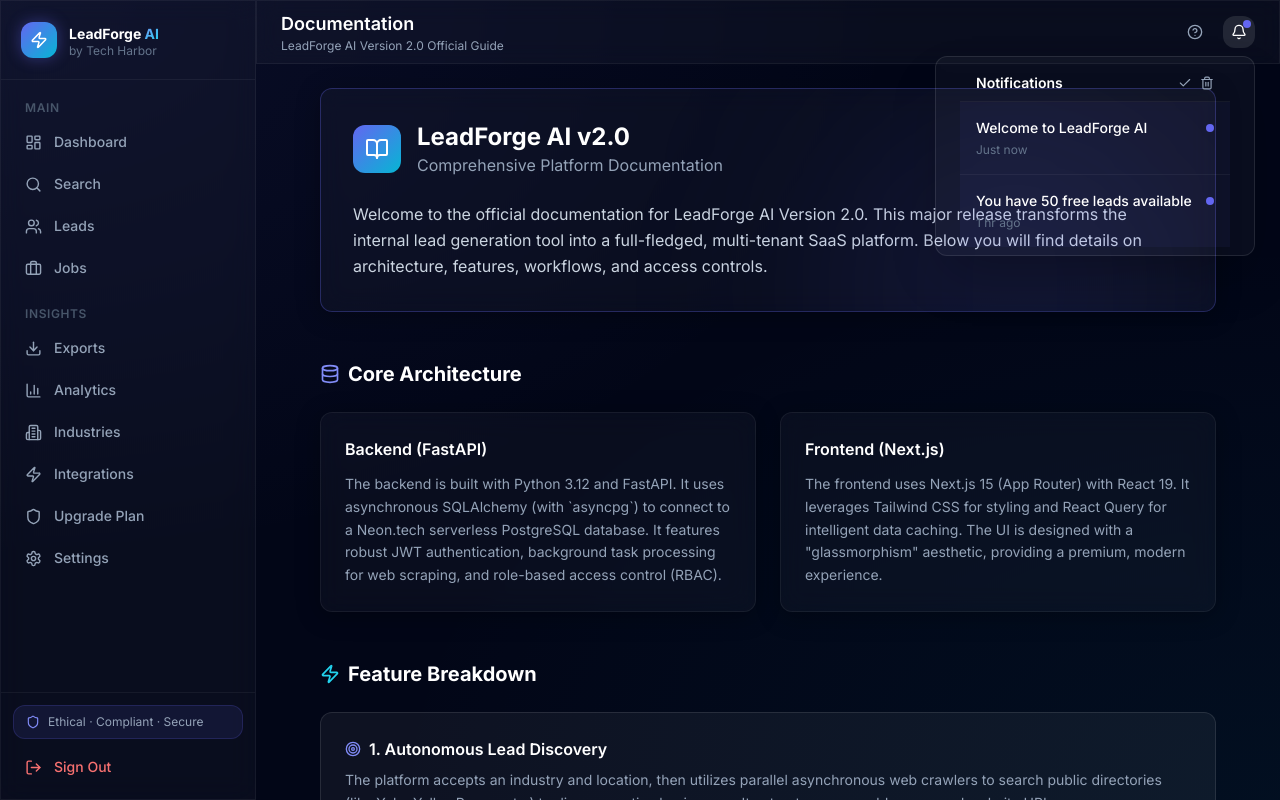
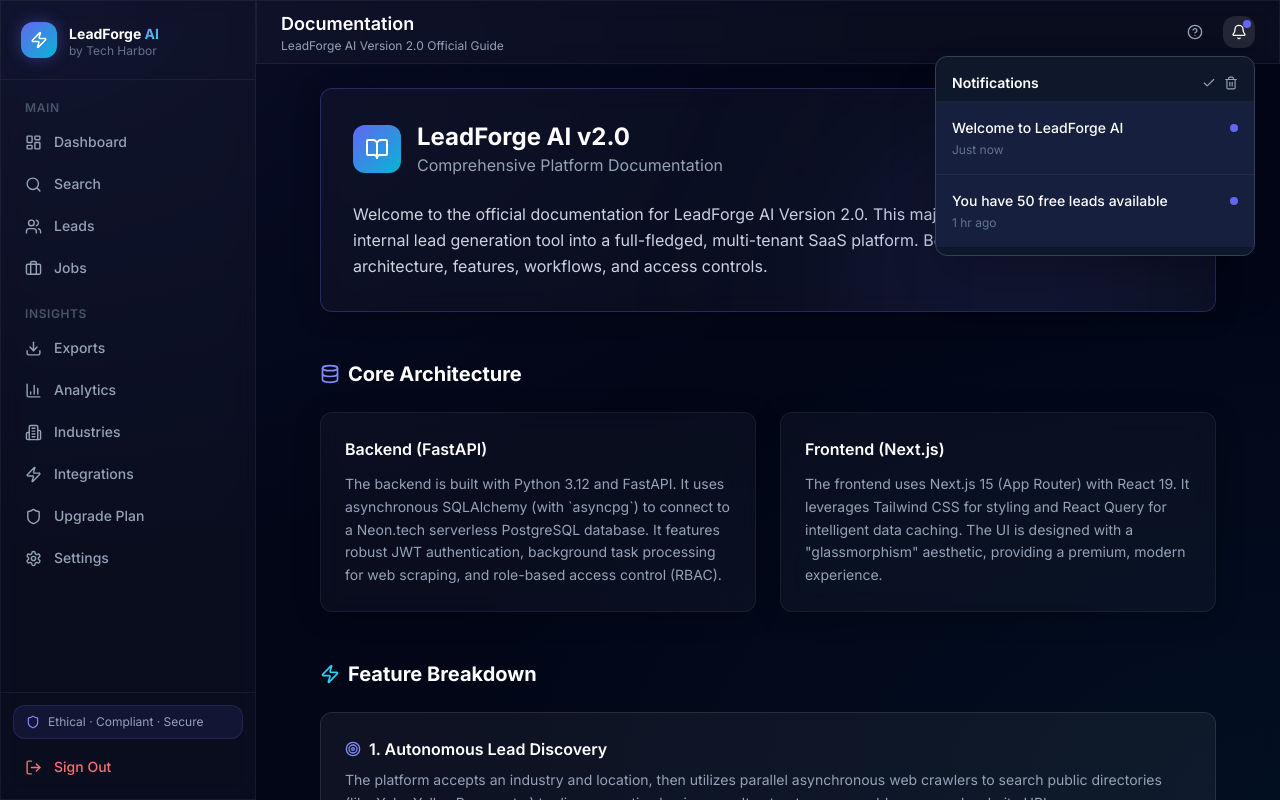
Before and after one commit to haroonallahdad/LeadForge-AI, a Next.js app in the folder frontend/: page /docs in a window 1280 px wide. Both pictures are taken after a click on the button "Notifications". Built offline with nearby package versions, Linux system fonts and the light colour scheme; no server answers.

Commit message:
style: improve notification dropdown background contrast

```diff
--- a/frontend/src/components/layout/DashboardLayout.tsx
+++ b/frontend/src/components/layout/DashboardLayout.tsx
@@ -93,7 +93,7 @@ export function DashboardLayout({ children, title, subtitle, actions }: Dashboar
 
               {/* Dropdown */}
               {showNotifications && (
-                <div className="absolute right-0 mt-2 w-80 card-dark shadow-2xl border border-white/10 rounded-xl overflow-hidden py-2 animate-in fade-in slide-in-from-top-2 z-50">
+                <div className="absolute right-0 mt-2 w-80 bg-slate-900 shadow-2xl border border-slate-700 rounded-xl overflow-hidden py-2 animate-in fade-in slide-in-from-top-2 z-50">
                   <div className="px-4 py-2 border-b border-white/5 flex justify-between items-center">
                     <h3 className="font-semibold text-white text-sm">Notifications</h3>
                     <div className="flex gap-2">
@@ -114,7 +114,7 @@ export function DashboardLayout({ children, title, subtitle, actions }: Dashboar
                     ) : (
                       <div className="divide-y divide-white/5">
                         {notifications.map((notif, idx) => (
-                          <div key={idx} className={`p-4 hover:bg-white/5 transition-colors ${!notif.read ? 'bg-brand-500/5' : ''}`}>
+                          <div key={idx} className={`p-4 hover:bg-white/10 transition-colors ${!notif.read ? 'bg-brand-500/10' : ''}`}>
                             <div className="flex items-start justify-between gap-2">
                               <p className={`text-sm ${!notif.read ? 'text-white font-medium' : 'text-slate-300'}`}>
                                 {notif.title}
```
